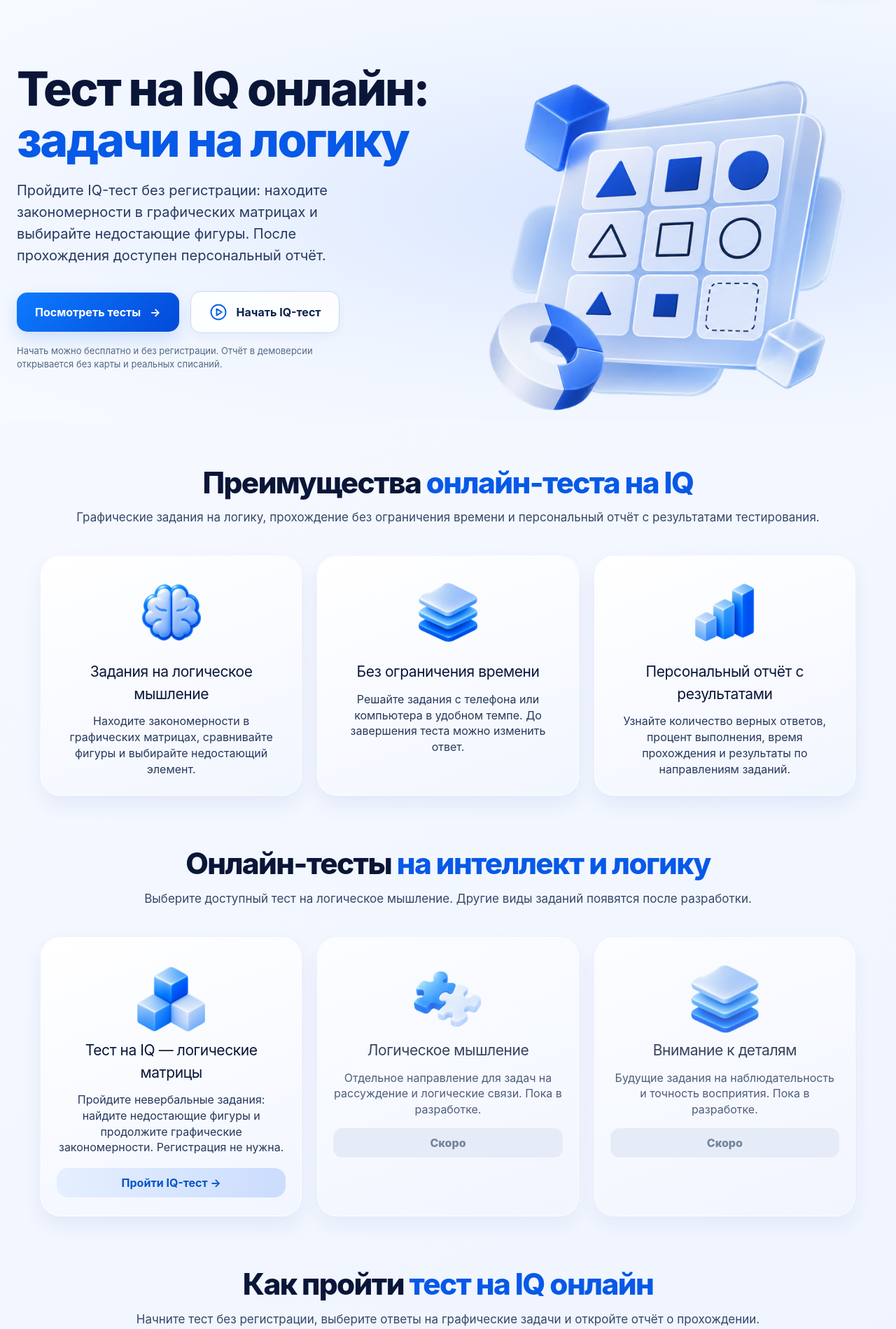
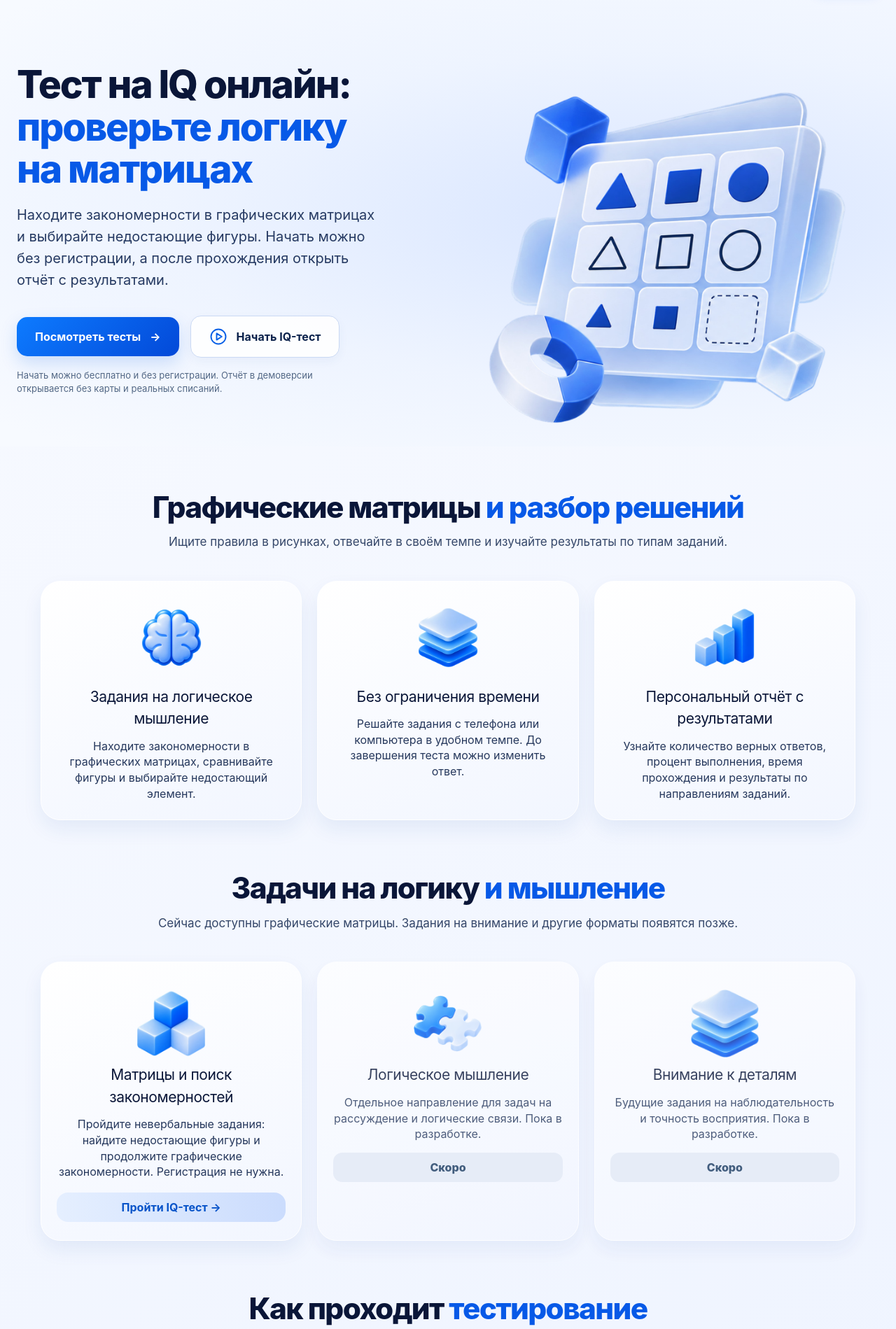
Before and after one commit to fedorovich-web/iq-profil, a Laravel app: page / in a window 1280 px wide. Shown: the part 78-1977 px from the top of the page at 70% size. Run offline with Laravel 12, Linux system fonts and the light colour scheme; style sheets or scripts are compiled from the project's sources.

Commit message:
feat: refine Yandex-focused landing SEO and harden production

```diff
--- a/config/iq_faq.php
+++ b/config/iq_faq.php
@@ -17,11 +17,11 @@ return [
         'answer' => 'Да. Чтобы начать тест на IQ, не нужны аккаунт, номер телефона или пароль. Регистрация понадобится для личного кабинета, где сохраняются история прохождений и открытые отчёты.',
     ],
     [
-        'question' => 'Какие задания входят в тест на IQ?',
+        'question' => 'Какие задания встречаются в тесте?',
         'answer' => 'В тесте используются графические матрицы и невербальные задачи на логику: последовательности фигур, повороты, изменение количества элементов, расположение и сочетание признаков. Вопросы проверяют поиск закономерностей, а не эрудицию.',
     ],
     [
-        'question' => 'Сколько времени занимает онлайн-тест на IQ?',
+        'question' => 'Есть ли ограничение по времени?',
         'answer' => 'Жёсткого лимита времени сейчас нет. Вы можете отвечать в удобном темпе: таймер фиксирует продолжительность попытки, но не завершает тест автоматически и не уменьшает число правильных ответов.',
     ],
     [
@@ -33,15 +33,15 @@ return [
         'answer' => 'Прогресс сохраняется на сервере. В том же браузере с сохранёнными cookies можно продолжить незавершённую попытку. Для зарегистрированного пользователя ответы также привязаны к аккаунту. При удалении cookies гостевой доступ к попытке может потеряться.',
     ],
     [
-        'question' => 'Как узнать результат теста на IQ?',
+        'question' => 'Что входит в персональный отчёт?',
         'answer' => 'После завершения откроется страница доступа к отчёту. Персональный отчёт показывает правильные ответы, процент выполнения, время прохождения и результаты по тематическим направлениям для актуальной версии теста.',
     ],
     [
-        'question' => 'Насколько точен онлайн-тест на IQ?',
+        'question' => 'Можно ли считать результат точным IQ-баллом?',
         'answer' => 'Результат отражает выполнение заданий на логику и закономерности. Тест не проходил психометрическую стандартизацию, поэтому полученный балл нельзя считать точным коэффициентом интеллекта или официальным заключением психолога.',
     ],
     [
-        'question' => 'Сколько стоит получить результат IQ-теста?',
+        'question' => 'Сколько стоит доступ к отчёту?',
         'answer' => 'По запланированной тарифной модели первый доступ к отчёту стоит 20 ₽, затем предусмотрена подписка 499 ₽ в месяц. Сейчас работает демоверсия: подтверждение имитирует оплату, реальные деньги не списываются, банковская карта не нужна.',
     ],
     [
@@ -49,11 +49,11 @@ return [
         'answer' => 'В будущей модели после первого доступа за 20 ₽ предусмотрено продление за 499 ₽/месяц. В текущем демонстрационном режиме настоящих списаний и банковской подписки нет. Все суммы и условия показываются до подтверждения.',
     ],
     [
-        'question' => 'Как отменить подписку на IQ-тест?',
+        'question' => 'Как отменить демонстрационную подписку?',
         'answer' => 'Чтобы отменить подписку в демонстрационном режиме, откройте страницу «Отмена подписки» по ссылке внизу сайта. Отмена прекращает виртуальное продление и не удаляет ранее открытые отчёты. Реальные списания в этой версии отсутствуют.',
     ],
     [
-        'question' => 'Можно ли проходить IQ-тест повторно?',
+        'question' => 'Можно ли проходить задания повторно?',
         'answer' => 'Да, после завершения текущей попытки и подтверждения демо-доступа к результату можно начать новую. До этого кнопка запуска возвращает к незавершённой попытке либо на страницу её отчёта. Некоторые задания повторяются, поэтому новый балл может зависеть от тренировки.',
     ],
 ];
--- a/resources/css/app.css
+++ b/resources/css/app.css
@@ -34,7 +34,7 @@ h1,h2,h3{letter-spacing:-.038em}
 /* Landing */
 .hero{padding:90px 60px 72px;min-height:530px;display:grid;grid-template-columns:1fr 1fr;align-items:center;gap:20px;position:relative;background:radial-gradient(ellipse at 73% 49%,#d8e5ff 0,#eef4ff 52%,#f7faff 95%)}
 .hero-copy{position:relative;z-index:1}
-.hero h1{font-size:clamp(46px,5.3vw,72px);line-height:1.08;font-weight:850;margin-bottom:20px}
+.hero h1{font-size:clamp(38px,4.3vw,60px);line-height:1.1;font-weight:850;margin-bottom:20px}
 .hero h1 span,.section h2 span,.bottom-cta h2 span{color:#0759e7}
 .hero-copy>p{font-size:20px;line-height:1.55;max-width:520px;color:#263a62}
 .hero-actions{display:flex;flex-wrap:wrap;align-items:center;gap:16px;margin-top:35px}
@@ -219,7 +219,7 @@ h1,h2,h3{letter-spacing:-.038em}
 .topbar{padding:0 25px}
 .navigation{gap:15px}
 .hero{padding:65px 35px 58px}
-.hero h1{font-size:45px}
+.hero h1{font-size:clamp(30px,3.7vw,36px)}
 .hero-copy>p{font-size:17px}
 .hero-matrix{grid-template-columns:repeat(3,59px);grid-template-rows:repeat(3,58px)}
 .hero-symbol{font-size:28px}
@@ -245,7 +245,7 @@ body{background:#f4f7ff}
 .nav-login{font-size:12px;padding:10px 13px}
 .return-home{font-size:13px}
 .hero{grid-template-columns:1fr;gap:12px;text-align:left;min-height:0;padding:52px 23px 40px}
-.hero h1{font-size:48px}
+.hero h1{font-size:clamp(30px,8.1vw,38px)}
 .hero-copy>p{font-size:16px}
 .hero-actions{gap:11px;margin-top:25px}
 .hero-actions .btn{font-size:14px;min-height:50px;padding:12px 15px}
@@ -460,7 +460,7 @@ body.landing-page .site-shell{width:100%;max-width:none;margin:0;border-radius:0
 .mobile-menu-toggle[aria-expanded="true"] span:nth-child(3){transform:translateY(-7px) rotate(-45deg)}
 .mobile-site-menu{display:none}
 .landing-page .test-card-coming{position:relative;opacity:.8}
-.landing-page .test-card-coming .card-coming-label{display:inline-flex;align-items:center;justify-content:center;margin:15px auto 0;min-height:42px;width:100%;border-radius:13px;background:#e4eaf6;color:#546984;font-weight:800}
+.landing-page .test-card-coming .card-coming-label{display:inline-flex;align-items:center;justify-content:center;margin:15px auto 0;min-height:42px;width:100%;border-radius:13px;background:#e4eaf6;color:#17385e;font-weight:800}
 .footer{width:100%;max-width:1390px;grid-template-columns:1.75fr 1fr 1fr 1.85fr;gap:27px;align-items:start}
 .footer-group{min-width:0}
 .footer-group summary{list-style:none;cursor:default;font-size:14px;line-height:1.4;color:#071735;font-weight:790;margin-bottom:14px}
--- a/resources/views/landing.blade.php
+++ b/resources/views/landing.blade.php
@@ -1,13 +1,13 @@
 @extends('layouts.app')
-@section('title', 'Тест на IQ онлайн без регистрации — задачи на логику')
-@section('description', 'Пройти тест на IQ онлайн без регистрации: графические задания на логику, матрицы и поиск закономерностей. Результаты и персональный отчёт после прохождения.')
+@section('title', 'Тест на IQ онлайн — логические задачи | IQ.Профиль')
+@section('description', 'Решайте графические задачи без регистрации: находите закономерности в матрицах, выбирайте фигуры и открывайте персональный отчёт с результатами.')
 @section('page-class','landing-page')
 @section('landing-nav','yes')
 @section('content')
 <section class="hero" aria-labelledby="hero-title">
   <div class="hero-copy">
-    <h1 id="hero-title">Тест на IQ онлайн:<br><span>задачи на логику</span></h1>
-    <p>Пройдите IQ-тест без регистрации: находите закономерности в графических матрицах и выбирайте недостающие фигуры. После прохождения доступен персональный отчёт.</p>
+    <h1 id="hero-title">Тест на IQ онлайн:<br><span>проверьте логику</span><br><span>на матрицах</span></h1>
+    <p>Находите закономерности в графических матрицах и выбирайте недостающие фигуры. Начать можно без регистрации, а после прохождения открыть отчёт с результатами.</p>
     <div class="hero-actions">
       <a class="btn btn-primary" href="#tests">Посмотреть тесты <span aria-hidden="true">→</span></a>
       <form action="{{ route('attempt.start') }}" method="POST">
@@ -35,8 +35,8 @@
   </div>
 </section>
 <section class="section" id="benefits" aria-labelledby="benefits-title">
-  <h2 id="benefits-title">Преимущества <span>онлайн-теста на IQ</span></h2>
-  <p class="section-subtitle">Графические задания на логику, прохождение без ограничения времени и персональный отчёт с результатами тестирования.</p>
+  <h2 id="benefits-title">Графические матрицы <span>и разбор решений</span></h2>
+  <p class="section-subtitle">Ищите правила в рисунках, отвечайте в своём темпе и изучайте результаты по типам заданий.</p>
   <div class="feature-grid">
     <article class="feature-card">
       @if(file_exists(public_path('assets/benefit-science.avif')))<img class="feature-asset" src="{{ asset('assets/benefit-science.avif') }}" width="120" height="120" alt="" loading="lazy">@else<div class="feature-icon" aria-hidden="true">◇</div>@endif
@@ -53,12 +53,12 @@
   </div>
 </section>
 <section class="section" id="tests" aria-labelledby="tests-title">
-  <h2 id="tests-title">Онлайн-тесты <span>на интеллект и логику</span></h2>
-  <p class="section-subtitle">Выберите доступный тест на логическое мышление. Другие виды заданий появятся после разработки.</p>
+  <h2 id="tests-title">Задачи на логику <span>и мышление</span></h2>
+  <p class="section-subtitle">Сейчас доступны графические матрицы. Задания на внимание и другие форматы появятся позже.</p>
   <div class="test-grid">
     <article class="test-card">
       @if(file_exists(public_path('assets/test-iq.avif')))<img class="test-asset" src="{{ asset('assets/test-iq.avif') }}" width="120" height="120" alt="" loading="lazy">@else<div class="test-graphic" aria-hidden="true"><span>■</span><span>◢</span><span>●</span></div>@endif
-      <h3>Тест на IQ — логические матрицы</h3><p>Пройдите невербальные задания: найдите недостающие фигуры и продолжите графические закономерности. Регистрация не нужна.</p>
+      <h3>Матрицы и поиск закономерностей</h3><p>Пройдите невербальные задания: найдите недостающие фигуры и продолжите графические закономерности. Регистрация не нужна.</p>
       <form action="{{ route('attempt.start') }}" method="POST">
         <input type="hidden" name="_token" value="{{ csrf_token() }}">
         <button class="card-link" type="submit">Пройти IQ-тест <span aria-hidden="true">→</span></button>
@@ -77,8 +77,8 @@
   </div>
 </section>
 <section class="section" id="steps" aria-labelledby="steps-title">
-  <h2 id="steps-title">Как пройти <span>тест на IQ онлайн</span></h2>
-  <p class="section-subtitle">Начните тест без регистрации, выберите ответы на графические задачи и откройте отчёт о прохождении.</p>
+  <h2 id="steps-title">Как проходит <span>тестирование</span></h2>
+  <p class="section-subtitle">Начните без аккаунта, выбирайте недостающие фигуры и откройте отчёт через демонстрационный сценарий.</p>
   <div class="steps-grid">
     <article class="step">
       @if(file_exists(public_path('assets/step-select.avif')))<img class="step-asset" src="{{ asset('assets/step-select.avif') }}" width="110" height="110" alt="" loading="lazy">@else<div class="step-art" aria-hidden="true">☷</div>@endif
@@ -95,8 +95,8 @@
   </div>
 </section>
 <section class="section faq-section" id="faq" aria-labelledby="faq-title">
-  <h2 id="faq-title">Частые вопросы <span>о тесте на IQ</span></h2>
-  <p class="section-subtitle">Нужна ли регистрация, как оцениваются ответы, сколько стоит отчёт и насколько точен онлайн-тест.</p>
+  <h2 id="faq-title">Ответы на вопросы <span>о тестировании</span></h2>
+  <p class="section-subtitle">О регистрации, времени прохождения, результатах и условиях демонстрационной подписки.</p>
   <div class="faq-list">
     @foreach(config('iq_faq') as $item)
     <details>
@@ -107,7 +107,7 @@
   </div>
 </section>
 <section class="bottom-cta">
-  <div class="bottom-cta-copy"><h2>Проверьте логику — <span>пройдите тест на IQ</span></h2><p>Без регистрации. Результаты — в персональном отчёте.</p></div>
+  <div class="bottom-cta-copy"><h2>Найдите закономерность — <span>начните тест</span></h2><p>Без регистрации. Результаты — в персональном отчёте.</p></div>
   <form action="{{ route('attempt.start') }}" method="POST">
     <input type="hidden" name="_token" value="{{ csrf_token() }}">
     <button class="btn btn-primary" type="submit">Пройти IQ-тест</button>
--- a/resources/views/layouts/app.blade.php
+++ b/resources/views/layouts/app.blade.php
@@ -12,8 +12,8 @@
 <meta property="og:type" content="website">
 <meta property="og:site_name" content="IQ.Профиль">
 <meta property="og:locale" content="ru_RU">
-<meta property="og:title" content="Тест на IQ онлайн без регистрации — задачи на логику">
-<meta property="og:description" content="Пройти тест на IQ онлайн: логические матрицы, абстрактное мышление и задания с фигурами. Без регистрации, с персональным отчётом.">
+<meta property="og:title" content="Тест на IQ онлайн — логические задачи | IQ.Профиль">
+<meta property="og:description" content="Графические задачи на закономерности без регистрации, с персональным отчётом после прохождения.">
 <meta property="og:url" content="{{ route('landing') }}">
 @if(file_exists(public_path('assets/iq_profile_hero_logic_matrix_desktop.avif')))
 <meta property="og:image" content="{{ asset('assets/iq_profile_hero_logic_matrix_desktop.avif') }}">
@@ -25,8 +25,8 @@
     '@graph' => [
         ['@type' => 'WebSite', '@id' => route('landing').'#website', 'name' => 'IQ.Профиль', 'url' => route('landing'), 'inLanguage' => 'ru-RU'],
         ['@type' => 'WebPage', '@id' => route('landing').'#webpage', 'url' => route('landing'),
-            'name' => 'Тест на IQ онлайн без регистрации — задачи на логику',
-            'description' => 'Тест на IQ онлайн с графическими матрицами, поиском закономерностей и персональным отчётом о прохождении.',
+            'name' => 'Тест на IQ онлайн — логические задачи | IQ.Профиль',
+            'description' => 'Графические задачи на логику и поиск закономерностей, с персональным отчётом по результатам.',
             'inLanguage' => 'ru-RU',
             'isPartOf' => ['@id' => route('landing').'#website']],
         [
```
Also changed, not shown: compose.yaml (+9 -0 lines), tests/Feature/SeoCopyTest.php (+7 -7 lines), 3 other files.
